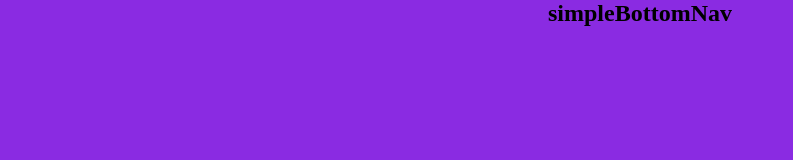
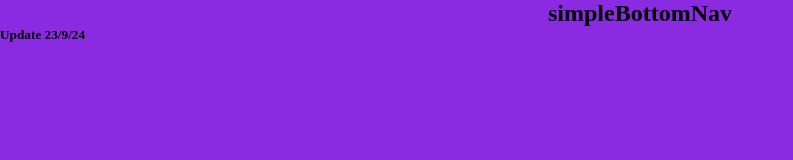
Before and after one commit to ridwanndwip/simpleBottomNav, a plain HTML site: page index.html in a window 1280 px wide. Shown: the top 160 px of the page, without its empty margins (0-793 px from the left). Drawn offline with Linux system fonts and the light colour scheme.

```diff
--- a/index.html
+++ b/index.html
@@ -9,6 +9,7 @@
 </head>
 <body style="background-color: blueviolet;">
   <h2>simpleBottomNav</h2>
+  <h5>Update 23/9/24</h5>
   <div class="nav">
     <div class="groupNav">
       <ul class="btnNav">
```
